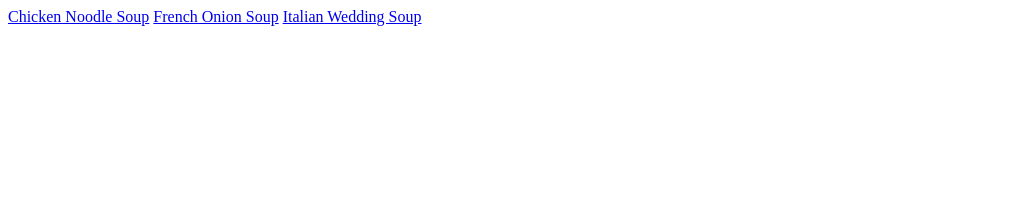
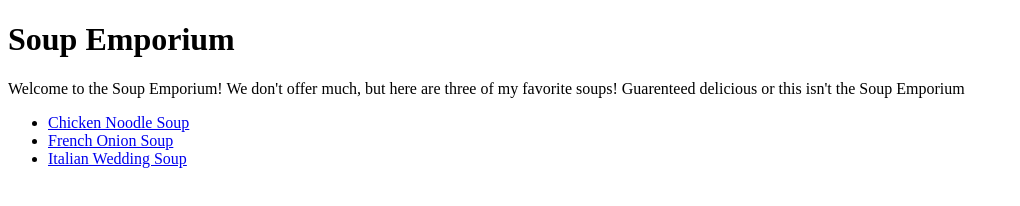
Before and after one commit to rongminshan/recipes, a plain HTML site: page index.html in a window 1280 px wide. Shown: the whole page, without its empty margins (0-1020 px from the left). Drawn offline with Linux system fonts and the light colour scheme.

Commit message:
Restructure page and add stylesheet

```diff
--- a/index.html
+++ b/index.html
@@ -4,11 +4,19 @@
     <meta charset="UTF-8">
     <meta http-equiv="X-UA-Compatible" content="IE=edge">
     <meta name="viewport" content="width=device-width, initial-scale=1.0">
+    <link rel="stylesheet" href="style.css">
     <title>Soup Emporium</title>
 </head>
 <body>
-    <a href = "recipes/chickennoodlesoup.html">Chicken Noodle Soup</a>
-    <a href = "recipes/frenchonionsoup.html">French Onion Soup</a>
-    <a href = "recipes/italianweddingsoup.html">Italian Wedding Soup</a>
+    <h1>Soup Emporium</h1>
+    <p>Welcome to the Soup Emporium! We don't offer much, but here are three of my favorite soups! Guarenteed delicious or this isn't the Soup Emporium</p>
+    <ul>
+      <li><a href = "recipes/chickennoodlesoup.html">Chicken Noodle Soup</a></li>
+      <li><a href = "recipes/frenchonionsoup.html">French Onion Soup</a></li>
+      <li><a href = "recipes/italianweddingsoup.html">Italian Wedding Soup</a>
+    </ul></li>
+
+
+
 </body>
 </html>
```
